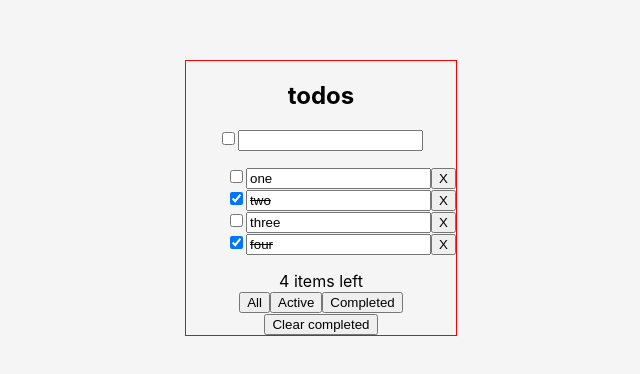
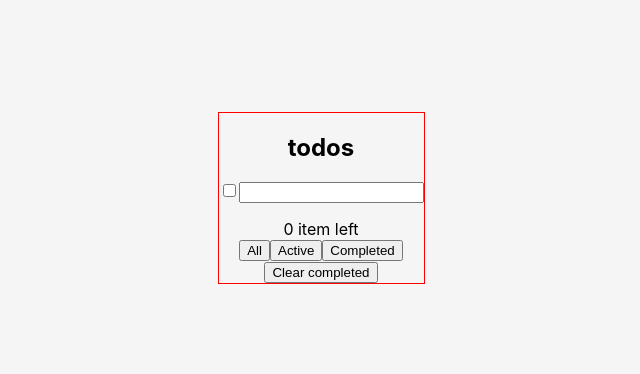
Before and after one commit to AdamGonda/todo-front, a React (Create React App) app: page / in a window 1280 px wide. Shown: the part 202-576 px from the top of the page, without its empty margins (319-959 px from the left). Built offline with nearby package versions, Linux system fonts and the light colour scheme.

Commit message:
bugfix: id mismatch

```diff
--- a/src/App.js
+++ b/src/App.js
@@ -2,12 +2,10 @@ import React from 'react'
 import './App.css'
 
 export default () => {
-	const [todos, setTodos] = React.useState([
-		{ id: 1, title: 'one', isDone: false },
-		{ id: 2, title: 'two', isDone: true },
-		{ id: 3, title: 'three', isDone: false },
-		{ id: 4, title: 'four', isDone: true }
-	])
+  const [uid, setUid] = React.useState(0)
+	const [todos, setTodos] = React.useState([])
+
+  console.log(todos);
 
 	return (
 		<section>
@@ -16,7 +14,7 @@ export default () => {
 				<div>
 					<div id="header">
 						<input type="checkbox" />
-						<input type="text" onKeyPress={handleSubmit(todos, setTodos)} />
+						<input type="text" onKeyPress={handleSubmit(uid, setUid, todos, setTodos)} />
 					</div>
 					<div id="body">
 						<ul id="todos">
@@ -50,11 +48,12 @@ export default () => {
 	)
 }
 
-const handleSubmit = (todos, setTodos) => e => {
+const handleSubmit = (uid, setUid, todos, setTodos) => e => {
 	if (e.key == 'Enter') {
-		setTodos([{ id: todos.length + 1, title: e.currentTarget.value, isDone: false }, ...todos])
+		setTodos([{ id: uid, title: e.currentTarget.value, isDone: false }, ...todos])
 		e.currentTarget.value = ''
-	}
+  }
+  setUid(uid + 1)
 }
 
 const handleItemTitleChange = (id, todos, setTodos) => e => {
```
